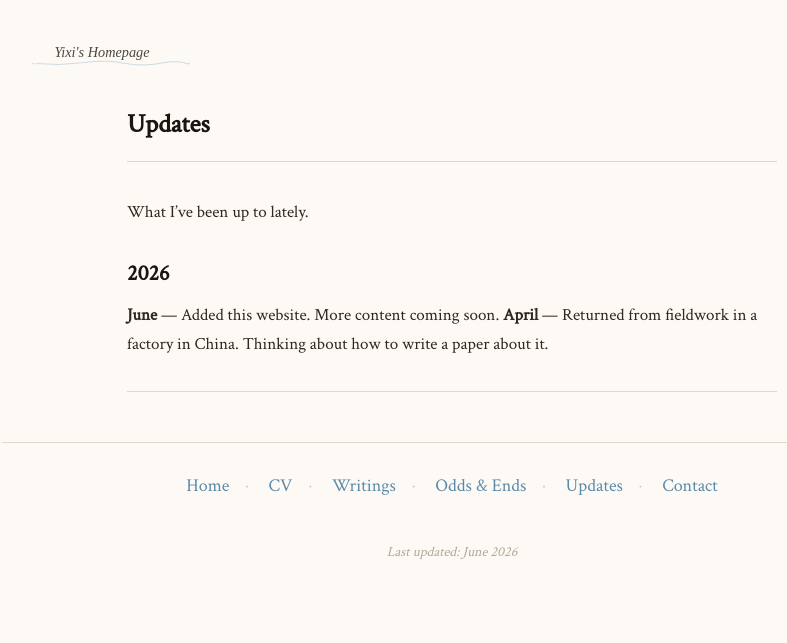
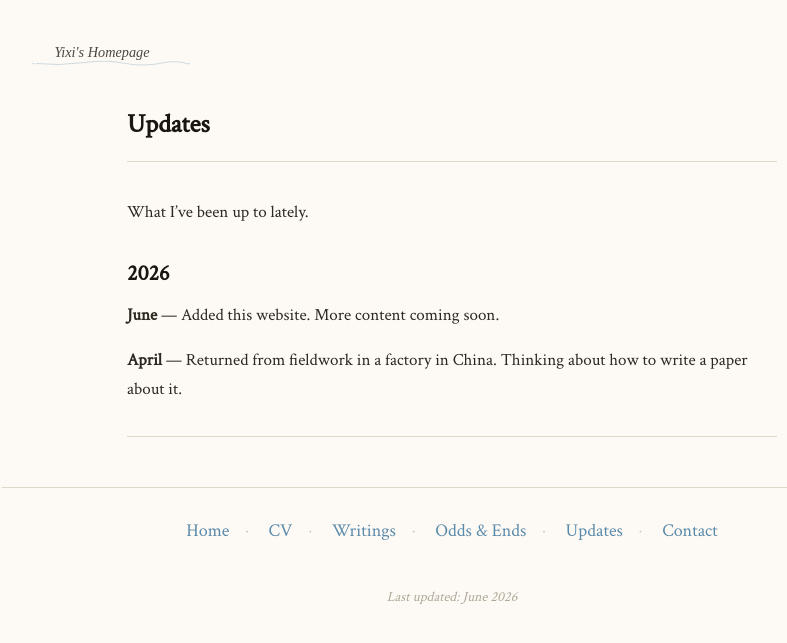
Before and after one commit to yixiouy/yixiouy.github.io, a Jekyll site: the page updates.html, which Jekyll copies as it is, in a window 1280 px wide. Shown: the top 643 px of the page, without its empty margins (188-975 px from the left). Built offline with Jekyll 4.4.1, drawn with Linux system fonts in a browser that asks for light colours.

Commit message:
Fix updates page line break

```diff
--- a/updates.html
+++ b/updates.html
@@ -26,8 +26,8 @@
   <div class="content">
     <p>What I&rsquo;ve been up to lately.</p>
 <h2>2026</h2>
-<p><strong>June</strong> — Added this website. More content coming soon.
-<strong>April</strong> — Returned from fieldwork in a factory in China. Thinking about how to write a paper about it.</p>
+<p><strong>June</strong> — Added this website. More content coming soon.</p>
+<p><strong>April</strong> — Returned from fieldwork in a factory in China. Thinking about how to write a paper about it.</p>
 <hr />
   </div>
 
```
Also changed, not shown: updates.md (+1 -0 lines).
